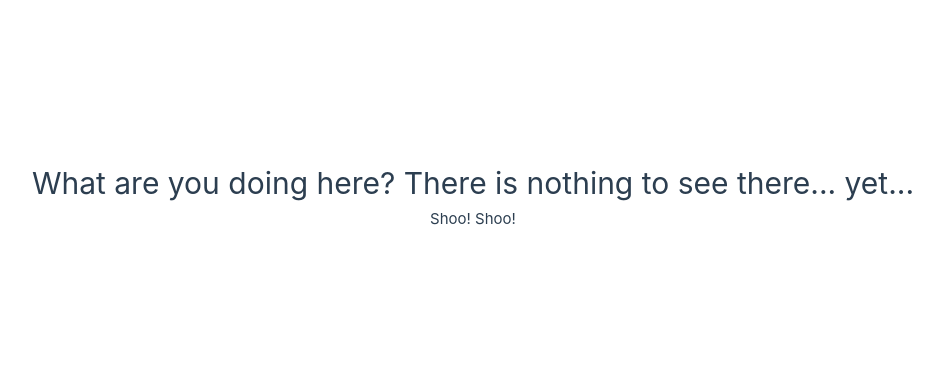
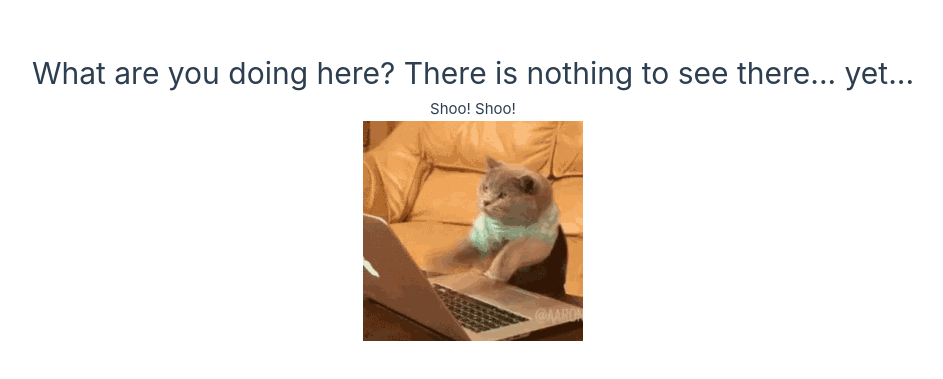
Before and after one commit to MikaChueWaye/mi-portfolio, a Vue app: page / in a window 1280 px wide. Shown: the part 205-584 px from the top of the page, without its empty margins (167-1110 px from the left). Built offline with nearby package versions, Linux system fonts and the light colour scheme.

Commit message:
feat: add funny cat gif :3

```diff
--- a/src/views/NotDefinedView.vue
+++ b/src/views/NotDefinedView.vue
@@ -1,7 +1,15 @@
 <template>
-  <div class="centered-text interactable" data-type="link">
-    <h1>What are you doing here? There is nothing to see there... yet...</h1>
-    <p>Shoo! Shoo!</p>
+  <div class="centered-text">
+    <h1 class="interactable" data-type="link">
+      What are you doing here? There is nothing to see there... yet...
+    </h1>
+    <p class="interactable" data-type="link">Shoo! Shoo!</p>
+    <img
+      src="/src/assets/img/cat-computer.gif"
+      alt="cat-cumputer.gif"
+      class="interactable"
+      data-type="video"
+    />
   </div>
   <!-- <div class="demo-content spring-physics-demo interactable" data-type="video">
     <div class="line">
```
Also changed, not shown: src/assets/img/cat-computer.gif (added).
